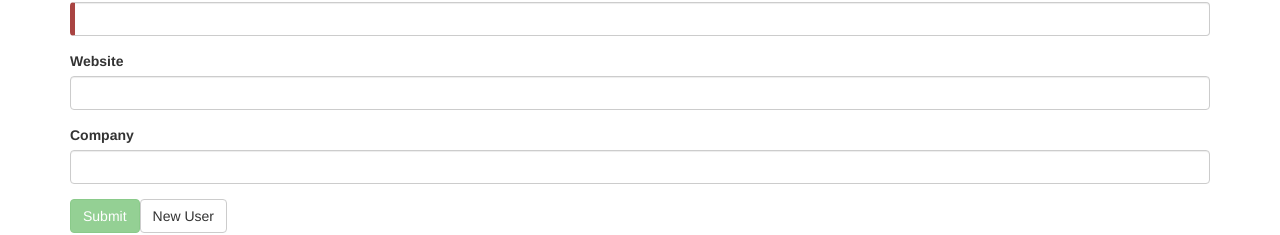
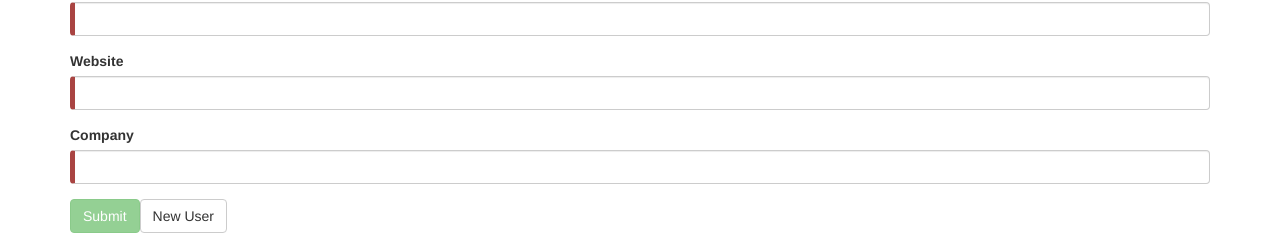
Before and after one commit to peteCarey/angular-cata, an Angular app: page / in a window 1280 px wide. Shown: the part 478-713 px from the top of the page. Built offline with nearby package versions, Linux system fonts and the light colour scheme; no server answers.

Commit message:
grid amended links for address and company

```diff
--- a/src/app/user-form/user-form.component.html
+++ b/src/app/user-form/user-form.component.html
@@ -101,10 +101,17 @@
           type="text"
           class="form-control"
           id="website"
+          required
           [(ngModel)]="model.website"
           name="website"
           #website="ngModel"
         />
+        <div
+          [hidden]="website.valid || website.pristine"
+          class="alert alert-danger"
+        >
+          website is required
+        </div>
       </div>
 
       <div class="form-group">
@@ -113,10 +120,17 @@
           type="text"
           class="form-control"
           id="company"
+          required
           [(ngModel)]="model.company"
           name="company"
           #company="ngModel"
         />
+        <div
+          [hidden]="company.valid || company.pristine"
+          class="alert alert-danger"
+        >
+          company is required
+        </div>
       </div>
 
       <button
@@ -179,10 +193,12 @@
           <td>{{ item.name }}</td>
           <td>{{ item.username }}</td>
           <td>{{ item.email }}</td>
-          <td>{{ item.address.street }}</td>
+          <!-- <td>{{ item.address.street }}</td>-->
+          <td><a>address</a></td>
           <td>{{ item.phone }}</td>
           <td>{{ item.website }}</td>
-          <td>{{ item.company.name }}</td>
+          <!--<td>{{ item.company.name }}</td>-->
+          <td><a>company</a></td>
         </tr>
       </tbody>
     </table>
--- a/src/app/user-form/user-form.component.ts
+++ b/src/app/user-form/user-form.component.ts
@@ -25,7 +25,7 @@ export class UserFormComponent implements OnInit {
     });
   }
 
-  model = new User(0, '', '', '', '', '');
+  model = new User(0, '', '', '', '', '', '', '');
   submitted = false;
   newRow = [];
   fullRow = [];
@@ -54,6 +54,6 @@ export class UserFormComponent implements OnInit {
   }
 
   newUser() {
-    this.model = new User(this.lastIndex, '', '', '', '', '');
+    this.model = new User(this.lastIndex, '', '', '', '', '', '', '');
   }
 }
--- a/src/app/user.ts
+++ b/src/app/user.ts
@@ -6,7 +6,7 @@ export class User {
     public email: string,
     public address: string,
     public phone: string,
-    public website?: string,
-    public company?: string
+    public website: string,
+    public company: string
   ) {}
 }
```
